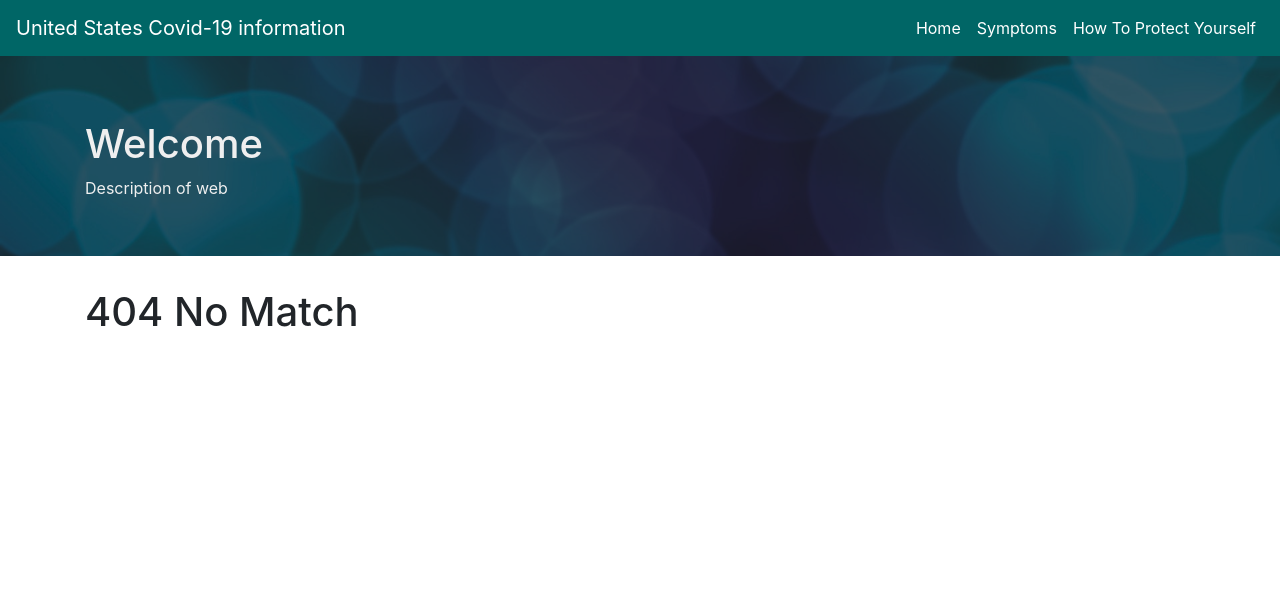
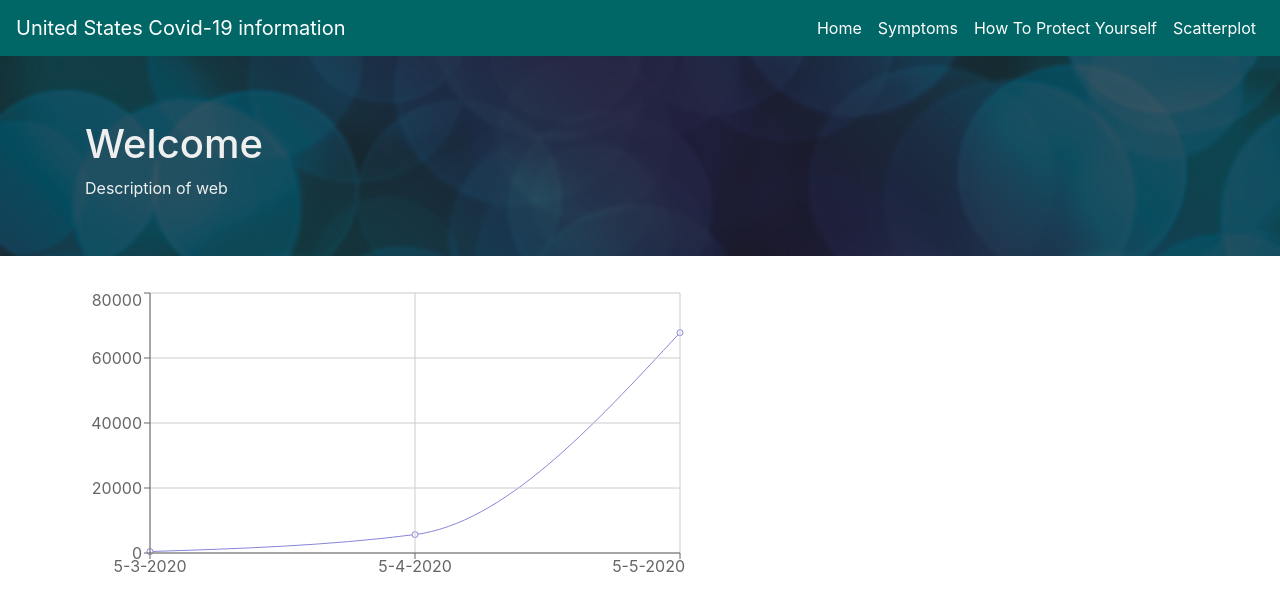
Before and after one commit to MJDean925/FrontEndWeb-CovidApp, a React (Create React App) app: page /Scatter in a window 1280 px wide. Before the commit this address had no page. Shown: the top 610 px of the page. Built offline with nearby package versions, Linux system fonts and the light colour scheme.

Commit message:
test scatter, goto /Scatter

```diff
--- a/package.json
+++ b/package.json
@@ -12,6 +12,7 @@
     "react-bootstrap": "^1.0.1",
     "react-dom": "^16.13.1",
     "react-scripts": "3.4.1",
+    "recharts": "^1.8.5",
     "styled-components": "^5.1.0"
   },
   "scripts": {
--- a/src/App.js
+++ b/src/App.js
@@ -7,6 +7,7 @@ import { NoMatch } from './NoMatch'
 import {Layout } from './components/Layout';
 import { Navigation } from './components/Navigation'
 import { Jumbotron } from './components/Jumbotron'
+import Scatter from './components/testScatter'
 
 function App() {
   return (
@@ -19,6 +20,7 @@ function App() {
           <Route exact path="/" component={Home} />
           <Route path="/Symptoms" component={Symptoms} />
           <Route path="/HowToProtectYourself" component={HowToProtectYourself} />
+          <Route path="/Scatter" component={Scatter} />
           <Route component={NoMatch} />
         </Switch>
       </Router>
--- a/src/components/Navigation.js
+++ b/src/components/Navigation.js
@@ -26,6 +26,7 @@ export const Navigation = () => (
                 <Nav.Item><Nav.Link href="/">Home</Nav.Link></Nav.Item>
                 <Nav.Item><Nav.Link href="/Symptoms">Symptoms</Nav.Link></Nav.Item>
                 <Nav.Item><Nav.Link href="/HowToProtectYourself">How To Protect Yourself</Nav.Link></Nav.Item>
+                <Nav.Item><Nav.Link href="/Scatter">Scatterplot</Nav.Link></Nav.Item>
             </Nav>
             </Navbar.Collapse>
         </Navbar>
--- /dev/null
+++ b/src/components/testScatter.js
@@ -0,0 +1,24 @@
+import React, { Component } from 'react';
+import { LineChart, Line, CartesianGrid, XAxis, YAxis } from 'recharts';
+
+class Scatter extends Component {
+    render() {
+        const data = [
+            {x: '5-3-2020', uv: 456},
+            {x: '5-4-2020', uv: 5670},
+            {x: '5-5-2020', uv: 67800}
+        ];
+        return (
+            <div>
+                <LineChart width={600} height={300} data={data}>
+                    <Line type="monotone" dataKey="uv" stroke="#8884d8" />
+                    <CartesianGrid stroke="#ccc" />
+                    <XAxis dataKey="x" />
+                    <YAxis />
+                </LineChart>
+            </div>
+        );
+    }
+}
+
+export default Scatter;
```
Also changed, not shown: 1 other file (tests, documents, lock files or other folders).
